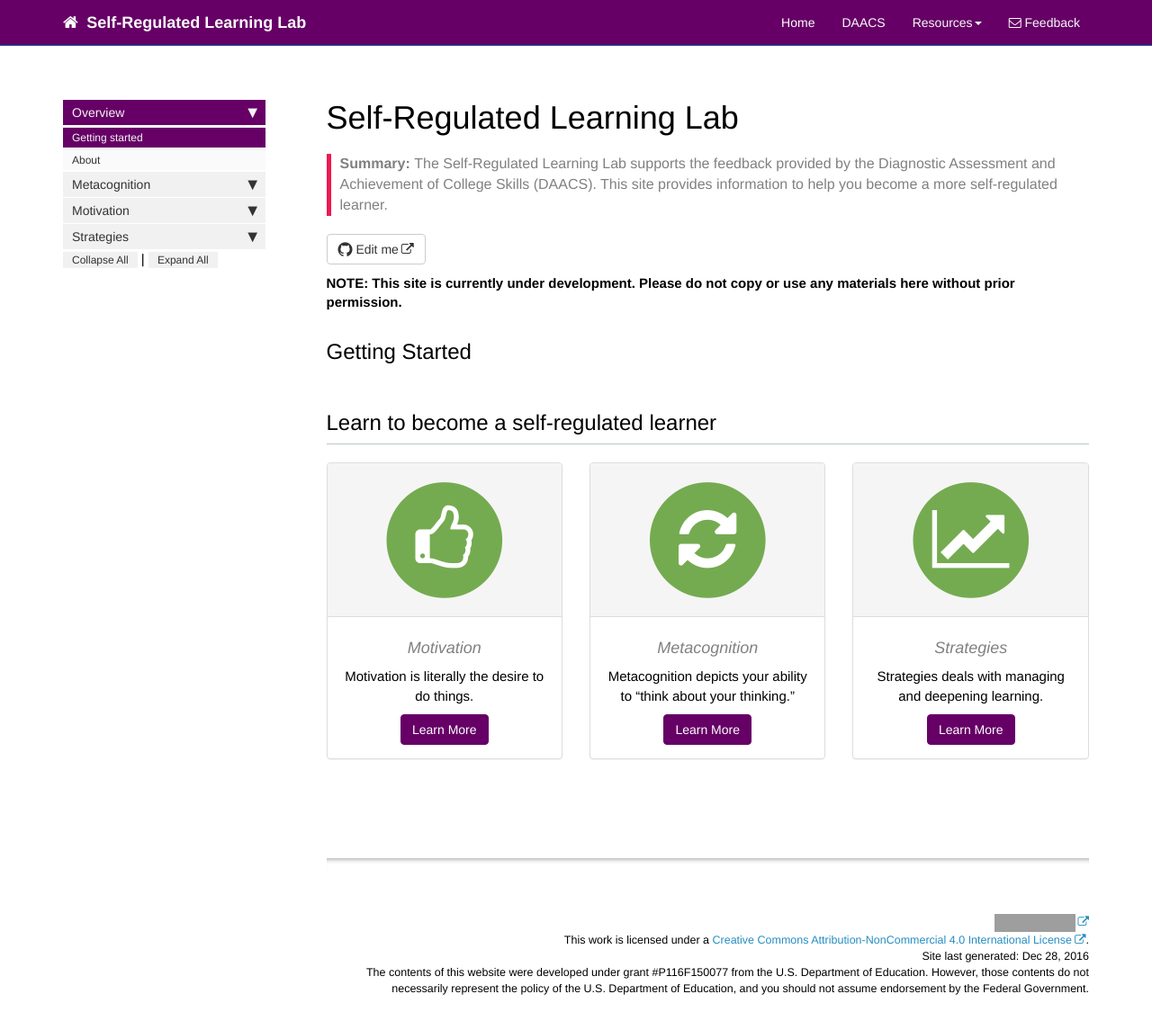
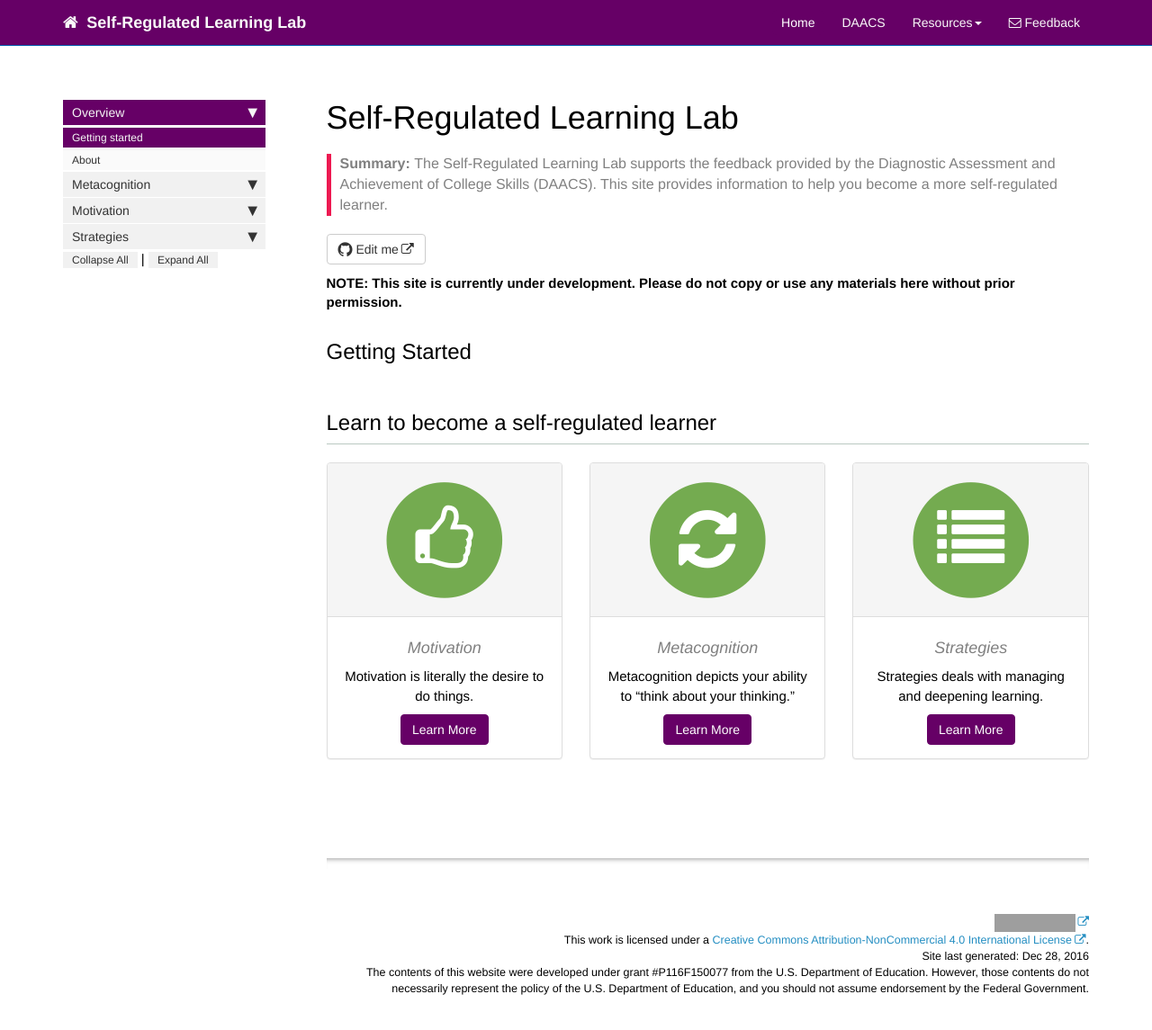
Before and after one commit to handrade11/SRL, a Jekyll site: the page built from docs/index.md, in a window 1280 px wide and 1158 px high. Shown: the top 1145 px of the window at 90% size. Built offline with Jekyll 4.4.1, drawn with Linux system fonts in a browser that asks for light colours; nearby versions of some CDN libraries; comment, search, counter and statistics services are not loaded; grey boxes are pictures that could not be loaded.

Commit message:
Changed strategies icon.

```diff
--- a/docs/index.md
+++ b/docs/index.md
@@ -54,7 +54,7 @@ summary: The Self-Regulated Learning Lab supports the feedback provided by the D
                  <div class="panel-heading">
                      <span class="fa-stack fa-5x">
                            <i class="fa fa-circle fa-stack-2x text-primary"></i>
-                           <i class="fa fa-line-chart fa-stack-1x fa-inverse"></i>
+                           <i class="fa fa-list fa-stack-1x fa-inverse"></i>
                      </span>
                  </div>
                  <div class="panel-body">
```
